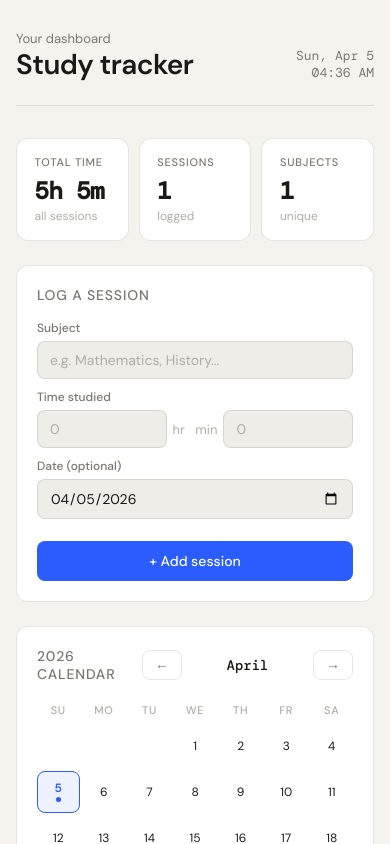
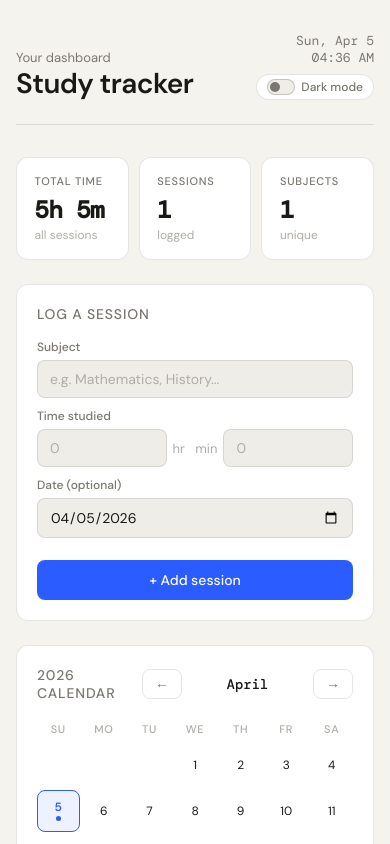
Before and after one commit to maferai/study-tracker, a plain HTML site: page index.html in a window 390 px wide. Both pictures are taken after typing "Sample", "5", "5" into the empty fields and a click on the button "+ Add session". Shown: the top 844 px of the page. Drawn offline with nearby package versions, Linux system fonts and the light colour scheme.

Commit message:
Add files via upload

```diff
--- a/index.html
+++ b/index.html
@@ -1,5 +1,5 @@
 <!DOCTYPE html>
-<html lang="en">
+<html lang="en" data-theme="light">
 <head>
   <meta charset="UTF-8" />
   <meta name="viewport" content="width=device-width, initial-scale=1.0" />
@@ -10,7 +10,8 @@
   <style>
     *, *::before, *::after { box-sizing: border-box; margin: 0; padding: 0; }
 
-    :root {
+    /* Light theme */
+    :root, [data-theme="light"] {
       --bg: #f5f3ee;
       --surface: #ffffff;
       --surface2: #efede8;
@@ -25,10 +26,11 @@
       --danger-bg: #fff0ef;
       --radius: 12px;
       --radius-sm: 8px;
+      --theme-icon: "🌙";
     }
 
-    @media (prefers-color-scheme: dark) {
-      :root {
+    /* Dark theme */
+    [data-theme="dark"] {
       --bg: #141412;
       --surface: #1e1d1b;
       --surface2: #272522;
@@ -41,28 +43,54 @@
       --accent-bg: #1a2040;
       --danger: #f26b63;
       --danger-bg: #2e1515;
-      }
+      --theme-icon: "☀️";
     }
 
     html { font-size: 16px; }
-    body { font-family: 'DM Sans', sans-serif; background: var(--bg); color: var(--text); min-height: 100vh; padding: 2rem 1rem 4rem; }
+    body { font-family: 'DM Sans', sans-serif; background: var(--bg); color: var(--text); min-height: 100vh; padding: 2rem 1rem 4rem; transition: background 0.2s, color 0.2s; }
     .page { max-width: 680px; margin: 0 auto; }
 
     /* Header */
     .site-header { display: flex; align-items: flex-end; justify-content: space-between; margin-bottom: 2rem; padding-bottom: 1.5rem; border-bottom: 1px solid var(--border); }
     .site-header h1 { font-size: 28px; font-weight: 600; letter-spacing: -0.02em; line-height: 1.1; }
     .site-header h1 span { display: block; font-size: 13px; font-weight: 400; color: var(--text-muted); letter-spacing: 0; margin-bottom: 4px; }
+    .header-right { display: flex; flex-direction: column; align-items: flex-end; gap: 8px; }
     .header-time { font-family: 'DM Mono', monospace; font-size: 13px; color: var(--text-muted); text-align: right; }
+
+    /* Theme toggle */
+    .theme-toggle {
+      display: flex; align-items: center; gap: 6px;
+      background: var(--surface); border: 1px solid var(--border);
+      border-radius: 20px; padding: 4px 10px; cursor: pointer;
+      font-family: 'DM Sans', sans-serif; font-size: 12px; font-weight: 500;
+      color: var(--text-muted); transition: background 0.15s, border-color 0.15s;
+      user-select: none;
+    }
+    .theme-toggle:hover { background: var(--surface2); border-color: var(--border-strong); }
+    .theme-toggle .toggle-track {
+      width: 28px; height: 16px; border-radius: 8px;
+      background: var(--surface2); border: 1px solid var(--border-strong);
+      position: relative; transition: background 0.2s;
+      flex-shrink: 0;
+    }
+    [data-theme="dark"] .toggle-track { background: var(--accent); border-color: var(--accent); }
+    .theme-toggle .toggle-thumb {
+      position: absolute; top: 2px; left: 2px;
+      width: 10px; height: 10px; border-radius: 50%;
+      background: var(--text-muted); transition: transform 0.2s, background 0.2s;
+    }
+    [data-theme="dark"] .toggle-thumb { transform: translateX(12px); background: #fff; }
+    .toggle-label { font-size: 12px; color: var(--text-muted); }
 
     /* Stats */
     .stats-grid { display: grid; grid-template-columns: repeat(3, 1fr); gap: 10px; margin-bottom: 1.5rem; }
-    .stat-card { background: var(--surface); border: 1px solid var(--border); border-radius: var(--radius); padding: 1rem 1.1rem; }
+    .stat-card { background: var(--surface); border: 1px solid var(--border); border-radius: var(--radius); padding: 1rem 1.1rem; transition: background 0.2s, border-color 0.2s; }
     .stat-card .label { font-size: 11px; font-weight: 500; text-transform: uppercase; letter-spacing: 0.07em; color: var(--text-muted); margin-bottom: 6px; }
     .stat-card .value { font-size: 24px; font-weight: 600; letter-spacing: -0.02em; color: var(--text); font-family: 'DM Mono', monospace; }
     .stat-card .sub { font-size: 12px; color: var(--text-faint); margin-top: 2px; }
 
     /* Form */
-    .form-card { background: var(--surface); border: 1px solid var(--border); border-radius: var(--radius); padding: 1.25rem; margin-bottom: 1.5rem; }
+    .form-card { background: var(--surface); border: 1px solid var(--border); border-radius: var(--radius); padding: 1.25rem; margin-bottom: 1.5rem; transition: background 0.2s; }
     .form-card h2 { font-size: 14px; font-weight: 500; color: var(--text-muted); margin-bottom: 1rem; text-transform: uppercase; letter-spacing: 0.06em; }
     .form-row { display: grid; grid-template-columns: 1fr 1fr; gap: 10px; margin-bottom: 10px; }
     .form-row.single { grid-template-columns: 1fr; }
@@ -71,7 +99,7 @@
     .form-group input, .form-group select {
       background: var(--surface2); border: 1px solid var(--border); border-radius: var(--radius-sm);
       padding: 9px 12px; font-family: 'DM Sans', sans-serif; font-size: 14px; color: var(--text);
-      outline: none; transition: border-color 0.15s; width: 100%;
+      outline: none; transition: border-color 0.15s, background 0.2s; width: 100%;
     }
     .form-group input:focus, .form-group select:focus { border-color: var(--accent); }
     .form-group input::placeholder { color: var(--text-faint); }
@@ -87,7 +115,7 @@
     .add-btn:active { transform: scale(0.99); }
 
     /* Calendar */
-    .calendar-card { background: var(--surface); border: 1px solid var(--border); border-radius: var(--radius); padding: 1.25rem; margin-bottom: 1.5rem; }
+    .calendar-card { background: var(--surface); border: 1px solid var(--border); border-radius: var(--radius); padding: 1.25rem; margin-bottom: 1.5rem; transition: background 0.2s; }
     .cal-header { display: flex; align-items: center; justify-content: space-between; margin-bottom: 1rem; }
     .cal-header h2 { font-size: 14px; font-weight: 500; color: var(--text-muted); text-transform: uppercase; letter-spacing: 0.06em; }
     .cal-nav { display: flex; align-items: center; gap: 8px; }
@@ -103,7 +131,7 @@
     .cal-grid { display: grid; grid-template-columns: repeat(7, 1fr); gap: 3px; }
     .cal-day {
       aspect-ratio: 1; border-radius: 8px; display: flex; flex-direction: column;
-      align-items: center; justify-content: center; font-size: 13px; cursor: pointer;
+      align-items: center; justify-content: center; cursor: pointer;
       transition: background 0.12s; position: relative; border: 1px solid transparent; gap: 3px;
       user-select: none;
     }
@@ -136,7 +164,7 @@
 
     /* Chart */
     .chart-section { margin-bottom: 1.5rem; }
-    .chart-card { background: var(--surface); border: 1px solid var(--border); border-radius: var(--radius); padding: 1.25rem; }
+    .chart-card { background: var(--surface); border: 1px solid var(--border); border-radius: var(--radius); padding: 1.25rem; transition: background 0.2s; }
     .chart-card h2 { font-size: 14px; font-weight: 500; color: var(--text-muted); margin-bottom: 1.1rem; text-transform: uppercase; letter-spacing: 0.06em; }
     .bars { display: flex; flex-direction: column; gap: 8px; }
     .bar-row { display: grid; grid-template-columns: 110px 1fr 60px; align-items: center; gap: 10px; }
@@ -148,10 +176,10 @@
     /* Toolbar + List */
     .toolbar { display: flex; align-items: center; gap: 8px; margin-bottom: 10px; flex-wrap: wrap; }
     .toolbar-label { font-size: 11px; font-weight: 500; text-transform: uppercase; letter-spacing: 0.07em; color: var(--text-muted); flex: 1; }
-    .toolbar select { background: var(--surface); border: 1px solid var(--border); border-radius: var(--radius-sm); padding: 6px 10px; font-family: 'DM Sans', sans-serif; font-size: 13px; color: var(--text); cursor: pointer; outline: none; }
+    .toolbar select { background: var(--surface); border: 1px solid var(--border); border-radius: var(--radius-sm); padding: 6px 10px; font-family: 'DM Sans', sans-serif; font-size: 13px; color: var(--text); cursor: pointer; outline: none; transition: background 0.2s; }
     .toolbar select:focus { border-color: var(--accent); }
     .entry-list { display: flex; flex-direction: column; gap: 8px; }
-    .entry-item { background: var(--surface); border: 1px solid var(--border); border-radius: var(--radius); padding: 12px 14px; display: flex; align-items: center; gap: 12px; animation: slideIn 0.18s ease; }
+    .entry-item { background: var(--surface); border: 1px solid var(--border); border-radius: var(--radius); padding: 12px 14px; display: flex; align-items: center; gap: 12px; animation: slideIn 0.18s ease; transition: background 0.2s; }
     @keyframes slideIn { from { opacity: 0; transform: translateY(-5px); } to { opacity: 1; transform: none; } }
     .entry-avatar { width: 38px; height: 38px; border-radius: 50%; display: flex; align-items: center; justify-content: center; font-size: 12px; font-weight: 600; flex-shrink: 0; }
     .entry-info { flex: 1; min-width: 0; }
@@ -175,7 +203,13 @@
 
   <header class="site-header">
     <h1><span>Your dashboard</span>Study tracker</h1>
+    <div class="header-right">
       <div class="header-time" id="clockDisplay"></div>
+      <button class="theme-toggle" id="themeToggle" title="Toggle dark/light mode">
+        <div class="toggle-track"><div class="toggle-thumb"></div></div>
+        <span class="toggle-label" id="toggleLabel">Dark mode</span>
+      </button>
+    </div>
   </header>
 
   <div class="stats-grid">
@@ -281,10 +315,27 @@
   ];
   const MONTHS = ['January','February','March','April','May','June','July','August','September','October','November','December'];
 
-  function isDark() { return window.matchMedia && window.matchMedia('(prefers-color-scheme: dark)').matches; }
-
   let entries = [], subjectColorMap = {}, colorIndex = 0;
   let calMonth = 0, selectedDate = null;
+  let currentTheme = 'light';
+
+  // ── Theme ──
+  function applyTheme(theme) {
+    currentTheme = theme;
+    document.documentElement.setAttribute('data-theme', theme);
+    document.getElementById('toggleLabel').textContent = theme === 'dark' ? 'Light mode' : 'Dark mode';
+    try { localStorage.setItem('studyTheme', theme); } catch(e){}
+    // re-render dynamic color elements
+    updateChart();
+    renderEntries();
+    renderDayDetail();
+  }
+
+  function toggleTheme() {
+    applyTheme(currentTheme === 'dark' ? 'light' : 'dark');
+  }
+
+  function isDark() { return currentTheme === 'dark'; }
 
   function getColor(subject) {
     const key = subject.trim().toLowerCase();
@@ -293,19 +344,20 @@
   }
   function getInitials(name) { return name.trim().split(/\s+/).map(w=>w[0]).join('').toUpperCase().slice(0,2); }
   function formatTime(mins) {
-    const h = Math.floor(mins/60), m = mins%60;
-    if (h===0) return `${m}m`; if (m===0) return `${h}h`; return `${h}h ${m}m`;
+    const h=Math.floor(mins/60), m=mins%60;
+    if(h===0) return `${m}m`; if(m===0) return `${h}h`; return `${h}h ${m}m`;
   }
   function formatDate(ds) {
-    if (!ds) return null;
-    const [y,mo,d] = ds.split('-');
+    if(!ds) return null;
+    const [y,mo,d]=ds.split('-');
     return new Date(+y,+mo-1,+d).toLocaleDateString('en-US',{month:'short',day:'numeric',year:'numeric'});
   }
   function todayValue() {
-    const d = new Date();
+    const d=new Date();
     return `${d.getFullYear()}-${String(d.getMonth()+1).padStart(2,'0')}-${String(d.getDate()).padStart(2,'0')}`;
   }
 
+  // ── Persist ──
   function save() {
     try { localStorage.setItem('studyEntries', JSON.stringify(entries)); } catch(e){}
     try { localStorage.setItem('studyColorMap', JSON.stringify(subjectColorMap)); } catch(e){}
@@ -315,37 +367,49 @@
     try { const e=localStorage.getItem('studyEntries'); if(e) entries=JSON.parse(e); } catch(e){}
     try { const c=localStorage.getItem('studyColorMap'); if(c) subjectColorMap=JSON.parse(c); } catch(e){}
     try { const i=localStorage.getItem('studyColorIndex'); if(i) colorIndex=parseInt(i); } catch(e){}
+    try {
+      const t=localStorage.getItem('studyTheme');
+      if(t) currentTheme=t;
+      else {
+        // Default to system preference on first visit
+        const prefersDark = window.matchMedia && window.matchMedia('(prefers-color-scheme: dark)').matches;
+        currentTheme = prefersDark ? 'dark' : 'light';
+      }
+    } catch(e){}
   }
 
+  // ── Add / Delete ──
   function addEntry() {
-    const subject = document.getElementById('subjectInput').value.trim();
-    const hours = parseInt(document.getElementById('hoursInput').value)||0;
-    const minutes = parseInt(document.getElementById('minutesInput').value)||0;
-    const date = document.getElementById('dateInput').value;
-    const err = document.getElementById('errorMsg');
-    if (!subject || (hours===0 && minutes===0)) { err.style.display='block'; return; }
+    const subject=document.getElementById('subjectInput').value.trim();
+    const hours=parseInt(document.getElementById('hoursInput').value)||0;
+    const minutes=parseInt(document.getElementById('minutesInput').value)||0;
+    const date=document.getElementById('dateInput').value;
+    const err=document.getElementById('errorMsg');
+    if(!subject||(hours===0&&minutes===0)){err.style.display='block';return;}
     err.style.display='none';
-    entries.push({id:Date.now(), subject, totalMins:hours*60+minutes, date:date||null, addedAt:Date.now()});
+    entries.push({id:Date.now(),subject,totalMins:hours*60+minutes,date:date||null,addedAt:Date.now()});
     document.getElementById('subjectInput').value='';
     document.getElementById('hoursInput').value='';
     document.getElementById('minutesInput').value='';
     document.getElementById('dateInput').value=todayValue();
     save(); refresh();
   }
-  function deleteEntry(id) { entries=entries.filter(e=>e.id!==id); save(); refresh(); }
+  function deleteEntry(id){entries=entries.filter(e=>e.id!==id);save();refresh();}
 
-  function updateStats() {
-    const total = entries.reduce((s,e)=>s+e.totalMins,0);
+  // ── Stats ──
+  function updateStats(){
+    const total=entries.reduce((s,e)=>s+e.totalMins,0);
     document.getElementById('statTime').textContent=`${Math.floor(total/60)}h ${total%60}m`;
     document.getElementById('statSessions').textContent=entries.length;
     document.getElementById('statSubjects').textContent=new Set(entries.map(e=>e.subject.trim().toLowerCase())).size;
   }
 
-  function updateChart() {
-    const section=document.getElementById('chartSection'), container=document.getElementById('barsContainer');
-    if (entries.length===0) { section.style.display='none'; return; }
+  // ── Chart ──
+  function updateChart(){
+    const section=document.getElementById('chartSection'),container=document.getElementById('barsContainer');
+    if(entries.length===0){section.style.display='none';return;}
     const totals={};
-    entries.forEach(e=>{ const k=e.subject.trim(); totals[k]=(totals[k]||0)+e.totalMins; });
+    entries.forEach(e=>{const k=e.subject.trim();totals[k]=(totals[k]||0)+e.totalMins;});
     const sorted=Object.entries(totals).sort((a,b)=>b[1]-a[1]);
     const max=sorted[0][1];
     section.style.display='block';
@@ -359,22 +423,24 @@
     }).join('');
   }
 
-  function updateFilter() {
-    const sel=document.getElementById('filterSelect'), cur=sel.value;
+  // ── Filter ──
+  function updateFilter(){
+    const sel=document.getElementById('filterSelect'),cur=sel.value;
     const subjects=[...new Set(entries.map(e=>e.subject.trim()))];
     sel.innerHTML='<option value="all">All subjects</option>';
-    subjects.forEach(s=>{ const o=document.createElement('option'); o.value=s; o.textContent=s; if(s===cur) o.selected=true; sel.appendChild(o); });
+    subjects.forEach(s=>{const o=document.createElement('option');o.value=s;o.textContent=s;if(s===cur)o.selected=true;sel.appendChild(o);});
   }
 
-  function renderEntries() {
+  // ── Entry list ──
+  function renderEntries(){
     const list=document.getElementById('entryList');
     const filter=document.getElementById('filterSelect').value;
     const sort=document.getElementById('sortSelect').value;
     let shown=filter==='all'?[...entries]:entries.filter(e=>e.subject.trim()===filter);
-    if (sort==='newest') shown.sort((a,b)=>b.addedAt-a.addedAt);
-    else if (sort==='oldest') shown.sort((a,b)=>a.addedAt-b.addedAt);
-    else if (sort==='longest') shown.sort((a,b)=>b.totalMins-a.totalMins);
-    if (shown.length===0) { list.innerHTML=`<div class="empty-state"><div class="icon">📚</div>No sessions yet — log your first one above!</div>`; return; }
+    if(sort==='newest') shown.sort((a,b)=>b.addedAt-a.addedAt);
+    else if(sort==='oldest') shown.sort((a,b)=>a.addedAt-b.addedAt);
+    else if(sort==='longest') shown.sort((a,b)=>b.totalMins-a.totalMins);
+    if(shown.length===0){list.innerHTML=`<div class="empty-state"><div class="icon">📚</div>No sessions yet — log your first one above!</div>`;return;}
     list.innerHTML=shown.map(e=>{
       const c=getColor(e.subject);
       return `<div class="entry-item">
@@ -389,32 +455,28 @@
     }).join('');
   }
 
-  /* ── Calendar ── */
-  function getStudyByDate() {
+  // ── Calendar ──
+  function getStudyByDate(){
     const map={};
-    entries.forEach(e=>{ if(e.date){ if(!map[e.date]) map[e.date]=[]; map[e.date].push(e); } });
+    entries.forEach(e=>{if(e.date){if(!map[e.date])map[e.date]=[];map[e.date].push(e);}});
     return map;
   }
-
-  function renderCalendar() {
+  function renderCalendar(){
     const grid=document.getElementById('calGrid');
     document.getElementById('calMonthLabel').textContent=MONTHS[calMonth];
     const studyMap=getStudyByDate();
     const today=todayValue();
     const firstDay=new Date(2026,calMonth,1).getDay();
     const daysInMonth=new Date(2026,calMonth+1,0).getDate();
-
     let html='';
-    for (let i=0;i<firstDay;i++) html+=`<div class="cal-day empty"></div>`;
-    for (let d=1;d<=daysInMonth;d++) {
+    for(let i=0;i<firstDay;i++) html+=`<div class="cal-day empty"></div>`;
+    for(let d=1;d<=daysInMonth;d++){
       const ds=`2026-${String(calMonth+1).padStart(2,'0')}-${String(d).padStart(2,'0')}`;
       const hasStudy=!!studyMap[ds];
-      const isToday=ds===today;
-      const isSel=ds===selectedDate;
       let cls='cal-day';
-      if (hasStudy) cls+=' has-study';
-      if (isToday) cls+=' today';
-      if (isSel) cls+=' selected';
+      if(hasStudy) cls+=' has-study';
+      if(ds===today) cls+=' today';
+      if(ds===selectedDate) cls+=' selected';
       html+=`<div class="${cls}" onclick="selectDay('${ds}')">
         <span class="cal-day-num">${d}</span>
         ${hasStudy?`<span class="cal-dot"></span>`:''}
@@ -423,24 +485,21 @@
     grid.innerHTML=html;
     renderDayDetail();
   }
-
-  function selectDay(ds) {
-    selectedDate = selectedDate===ds ? null : ds;
+  function selectDay(ds){
+    selectedDate=selectedDate===ds?null:ds;
     renderCalendar();
   }
-
-  function renderDayDetail() {
+  function renderDayDetail(){
     const panel=document.getElementById('dayDetail');
-    if (!selectedDate) { panel.innerHTML=''; return; }
+    if(!selectedDate){panel.innerHTML='';return;}
     const studyMap=getStudyByDate();
     const daySessions=studyMap[selectedDate]||[];
     const totalMins=daySessions.reduce((s,e)=>s+e.totalMins,0);
     const [y,mo,d]=selectedDate.split('-');
     const label=new Date(+y,+mo-1,+d).toLocaleDateString('en-US',{weekday:'long',month:'long',day:'numeric',year:'numeric'});
-
-    const sessionsHtml = daySessions.length===0
-      ? `<div class="day-empty">No study sessions recorded for this day.</div>`
-      : `<div class="day-sessions">${daySessions.map(e=>{
+    const sessionsHtml=daySessions.length===0
+      ?`<div class="day-empty">No study sessions recorded for this day.</div>`
+      :`<div class="day-sessions">${daySessions.map(e=>{
           const c=getColor(e.subject);
           return `<div class="day-session-item">
             <div class="day-session-avatar" style="background:${c.bg};color:${c.text};">${getInitials(e.subject)}</div>
@@ -448,7 +507,6 @@
             <div class="day-session-time">${formatTime(e.totalMins)}</div>
           </div>`;
         }).join('')}</div>`;
-
     panel.innerHTML=`<div class="day-detail">
       <div class="day-detail-header">
         <div class="day-detail-title">${label}</div>
@@ -461,25 +519,26 @@
     </div>`;
   }
 
-  document.getElementById('calPrev').addEventListener('click',()=>{ calMonth=Math.max(0,calMonth-1); selectedDate=null; renderCalendar(); });
-  document.getElementById('calNext').addEventListener('click',()=>{ calMonth=Math.min(11,calMonth+1); selectedDate=null; renderCalendar(); });
+  document.getElementById('calPrev').addEventListener('click',()=>{calMonth=Math.max(0,calMonth-1);selectedDate=null;renderCalendar();});
+  document.getElementById('calNext').addEventListener('click',()=>{calMonth=Math.min(11,calMonth+1);selectedDate=null;renderCalendar();});
 
-  function updateClock() {
+  function updateClock(){
     const n=new Date();
     document.getElementById('clockDisplay').innerHTML=
       `${n.toLocaleDateString('en-US',{weekday:'short',month:'short',day:'numeric'})}<br>${n.toLocaleTimeString('en-US',{hour:'2-digit',minute:'2-digit'})}`;
   }
 
-  function refresh() { updateStats(); updateChart(); updateFilter(); renderEntries(); renderCalendar(); }
+  function refresh(){updateStats();updateChart();updateFilter();renderEntries();renderCalendar();}
 
-  // Init
+  // ── Init ──
   load();
-  // Set calendar to current month if in 2026, else January
-  calMonth = (new Date().getFullYear()===2026) ? new Date().getMonth() : 0;
+  applyTheme(currentTheme);
+  calMonth=(new Date().getFullYear()===2026)?new Date().getMonth():0;
   document.getElementById('dateInput').value=todayValue();
   document.getElementById('addBtn').addEventListener('click',addEntry);
+  document.getElementById('themeToggle').addEventListener('click',toggleTheme);
   ['subjectInput','hoursInput','minutesInput'].forEach(id=>{
-    document.getElementById(id).addEventListener('keydown',e=>{ if(e.key==='Enter') addEntry(); });
+    document.getElementById(id).addEventListener('keydown',e=>{if(e.key==='Enter')addEntry();});
   });
   updateClock();
   setInterval(updateClock,30000);
```
Lines whose indentation alone changed are shown as unchanged.
